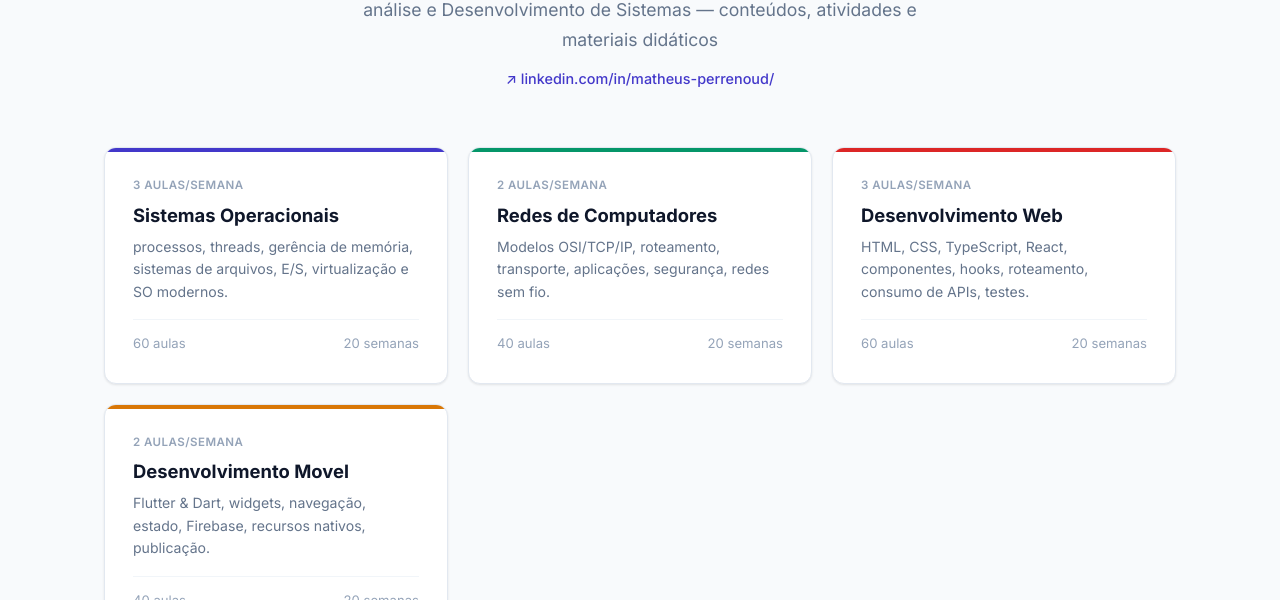
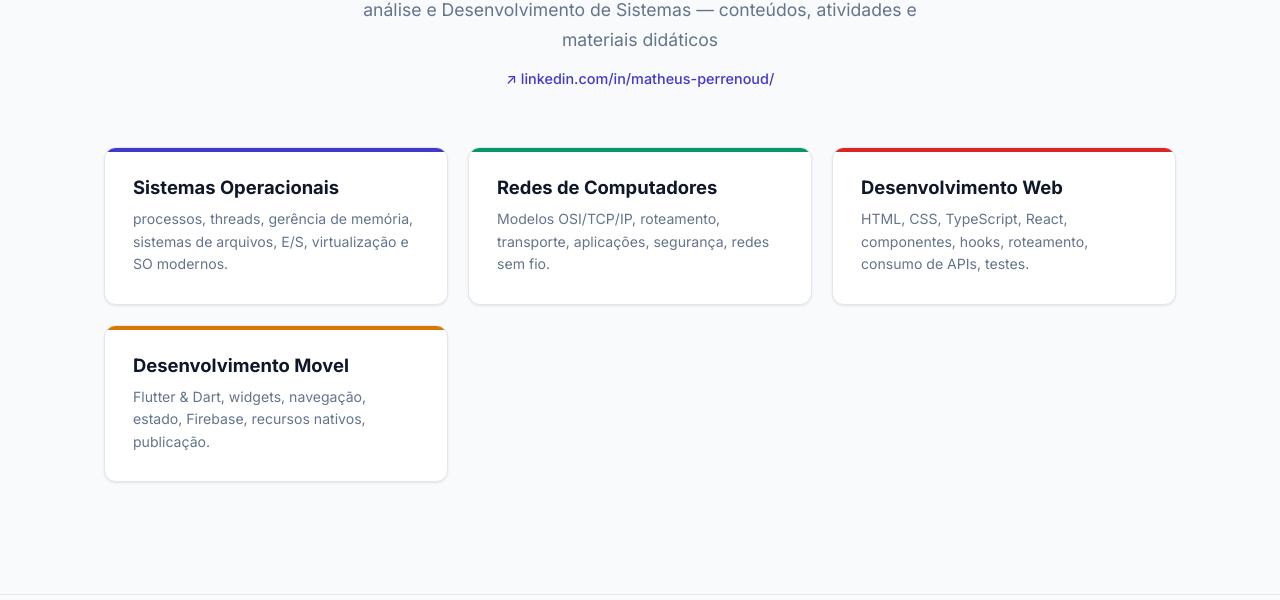
Before and after one commit to marquesmatheus/profmatheus, a plain HTML site: page index.html in a window 1280 px wide. Shown: the part 200-800 px from the top of the page. Drawn offline with Linux system fonts and the light colour scheme.

Commit message:
Remove badge/meta da home e info de aulas/semana das disciplinas

```diff
--- a/index.html
+++ b/index.html
@@ -38,43 +38,23 @@
     <section class="subjects">
       <div class="subjects-grid">
         <a class="subject-card" href="/profmatheus/disciplinas/sistemas-operacionais/">
-          <span class="badge">3 aulas/semana</span>
           <h3>Sistemas Operacionais</h3>
           <p>processos, threads, gerência de memória, sistemas de arquivos, E/S, virtualização e SO modernos.</p>
-          <span class="meta">
-            <span>60 aulas</span>
-            <span>20 semanas</span>
-          </span>
         </a>
 
         <a class="subject-card" href="/profmatheus/disciplinas/redes-de-computadores/">
-          <span class="badge">2 aulas/semana</span>
           <h3>Redes de Computadores</h3>
           <p>Modelos OSI/TCP/IP, roteamento, transporte, aplicações, segurança, redes sem fio.</p>
-          <span class="meta">
-            <span>40 aulas</span>
-            <span>20 semanas</span>
-          </span>
         </a>
 
         <a class="subject-card" href="/profmatheus/disciplinas/desenvolvimento-web/">
-          <span class="badge">3 aulas/semana</span>
           <h3>Desenvolvimento Web</h3>
           <p>HTML, CSS, TypeScript, React, componentes, hooks, roteamento, consumo de APIs, testes.</p>
-          <span class="meta">
-            <span>60 aulas</span>
-            <span>20 semanas</span>
-          </span>
         </a>
 
         <a class="subject-card" href="/profmatheus/disciplinas/mobile/">
-          <span class="badge">2 aulas/semana</span>
           <h3>Desenvolvimento Movel</h3>
           <p>Flutter &amp; Dart, widgets, navegação, estado, Firebase, recursos nativos, publicação.</p>
-          <span class="meta">
-            <span>40 aulas</span>
-            <span>20 semanas</span>
-          </span>
         </a>
       </div>
     </section>
--- a/script.js
+++ b/script.js
@@ -11,11 +11,7 @@ function renderDisciplina(data) {
 
     <div class="page-title">
       <h2>${data.title}</h2>
-      <div class="info">
-        <span><i>&#9200;</i> ${data.aulasPorSemana} aulas/semana &mdash; 50 min</span>
-        <span><i>&#128218;</i> ${data.aulas.length} aulas</span>
-        ${data.stack ? `<span><i>&#128736;</i> ${data.stack}</span>` : ''}
-      </div>
+      ${data.stack ? `<div class="info"><span><i>&#128736;</i> ${data.stack}</span></div>` : ''}
     </div>
 
     <div class="disc-nav">
--- a/style.css
+++ b/style.css
@@ -150,15 +150,6 @@ nav a.active { background: var(--primary); color: white; }
   box-shadow: var(--shadow-lg);
 }
 
-.subject-card .badge {
-  font-size: .72rem;
-  font-weight: 600;
-  text-transform: uppercase;
-  letter-spacing: .04em;
-  color: var(--text-muted);
-  margin-bottom: .5rem;
-}
-
 .subject-card h3 {
   font-size: 1.15rem;
   font-weight: 700;
@@ -171,16 +162,6 @@ nav a.active { background: var(--primary); color: white; }
   color: var(--text-secondary);
   flex: 1;
   line-height: 1.6;
-}
-
-.subject-card .meta {
-  margin-top: 1rem;
-  padding-top: .75rem;
-  border-top: 1px solid var(--border-light);
-  font-size: .82rem;
-  color: var(--text-muted);
-  display: flex;
-  justify-content: space-between;
 }
 
 /* ─── PAGE HEADER ─── */
```
